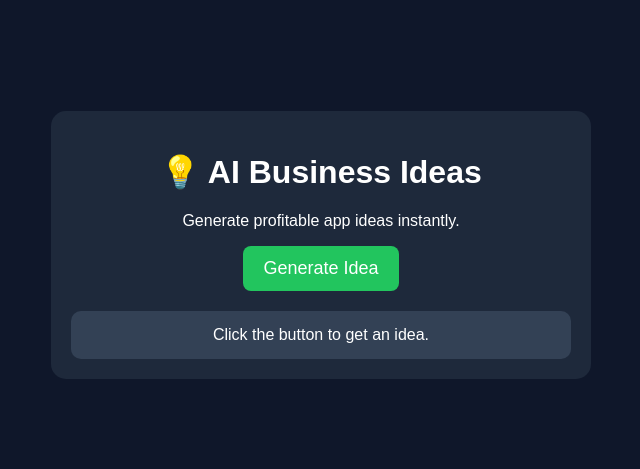
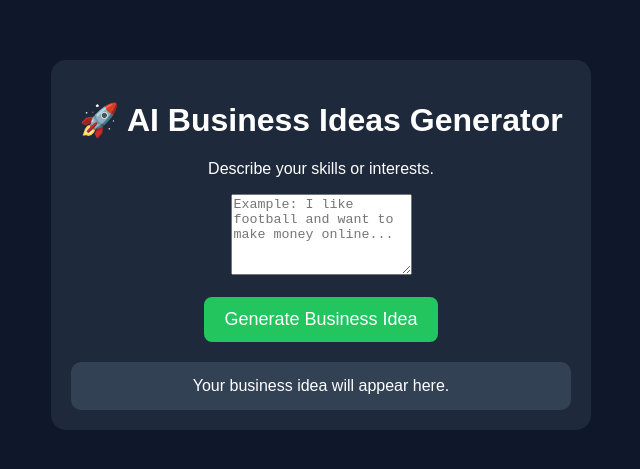
Before and after one commit to MasonRequel/Ai-business-ideas, a plain HTML site: page index.html in a window 1280 px wide. Shown: the part 155-624 px from the top of the page, without its empty margins (319-959 px from the left). Drawn offline with Linux system fonts and the light colour scheme.

Commit message:
Update index.html for AI Business Ideas Generator

```diff
--- a/index.html
+++ b/index.html
@@ -1,24 +1,32 @@
 <!DOCTYPE html>
 <html lang="en">
 <head>
-  <meta charset="UTF-8">
-  <meta name="viewport" content="width=device-width, initial-scale=1.0">
-  <title>AI Business Ideas</title>
-  <link rel="stylesheet" href="style.css">
+<meta charset="UTF-8">
+<meta name="viewport" content="width=device-width, initial-scale=1.0">
+<title>AI Business Ideas Generator</title>
+<link rel="stylesheet" href="style.css">
 </head>
+
 <body>
 
 <div class="container">
-  <h1>💡 AI Business Ideas</h1>
-  <p>Generate profitable app ideas instantly.</p>
+<h1>🚀 AI Business Ideas Generator</h1>
 
-  <button onclick="generateIdea()">Generate Idea</button>
+<p>Describe your skills or interests.</p>
 
-  <div id="result">
-    Click the button to get an idea.
-  </div>
+<textarea id="prompt" rows="5" placeholder="Example: I like football and want to make money online..."></textarea>
+
+<br><br>
+
+<button onclick="generateIdea()">Generate Business Idea</button>
+
+<div id="result">
+Your business idea will appear here.
+</div>
+
 </div>
 
 <script src="script.js"></script>
+
 </body>
 </html>
```
